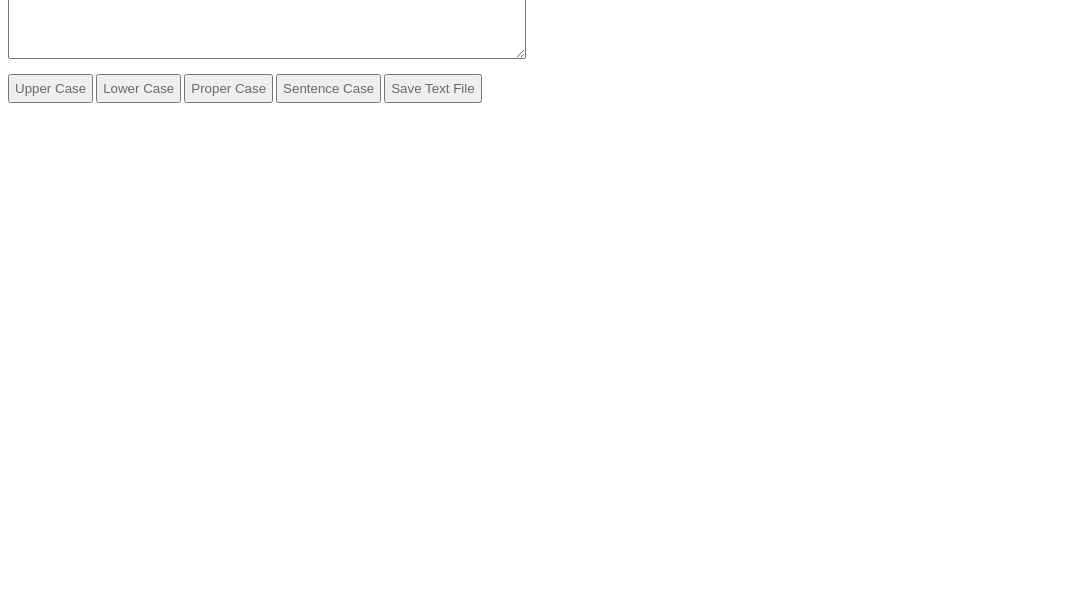
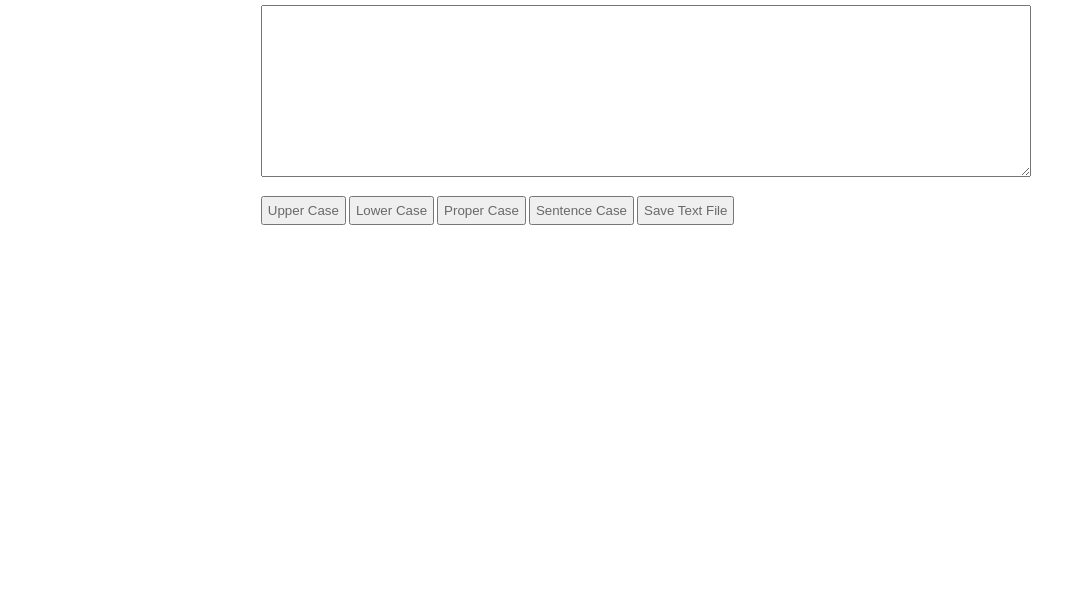
Before and after one commit to btrv/JetBrains-Academy-projects, a plain HTML site: page Case-converter/index.html in a window 1280 px wide. Shown: the part 190-800 px from the top of the page, without its empty margins (0-1086 px from the left). Drawn offline with Linux system fonts and the light colour scheme.

Commit message:
added style

```diff
--- a/Case-converter/index.html
+++ b/Case-converter/index.html
@@ -5,16 +5,17 @@
     <title>Document</title>
     <link href="style.css" rel="stylesheet">
 </head>
+
 <body>
+    <div class="content">
         <div class="title">Case Converter</div>
-
         <textarea></textarea>
-
         <button id="upper-case">Upper Case</button>
         <button id="lower-case">Lower Case</button>
         <button id="proper-case">Proper Case</button>
         <button id="sentence-case">Sentence Case</button>
         <button id="save-text-file">Save Text File</button>
+    </div>
 
 <script>
     document.getElementById('upper-case').addEventListener('click', () => {
--- a/Case-converter/style.css
+++ b/Case-converter/style.css
@@ -2,16 +2,14 @@ button{
 	margin: 10px 3px 0px 0px;
 	padding: 5px;
 	color: dimgrey;
-	display: block;
 	float: left;
 }
 
 textarea{
 	margin-bottom: 5px;
 	padding: 5px;
-	width: 40%;
+	width: 100%;
 	height: 20vh;
-	display: block;
 }
 
 .title{
@@ -19,3 +17,7 @@ textarea{
 	font-family:Arial, Helvetica, sans-serif;
 	margin-bottom: 20px;
 }
+
+.content{
+	margin: 10% 20%;
+}
```
Lines whose indentation alone changed are shown as unchanged.
